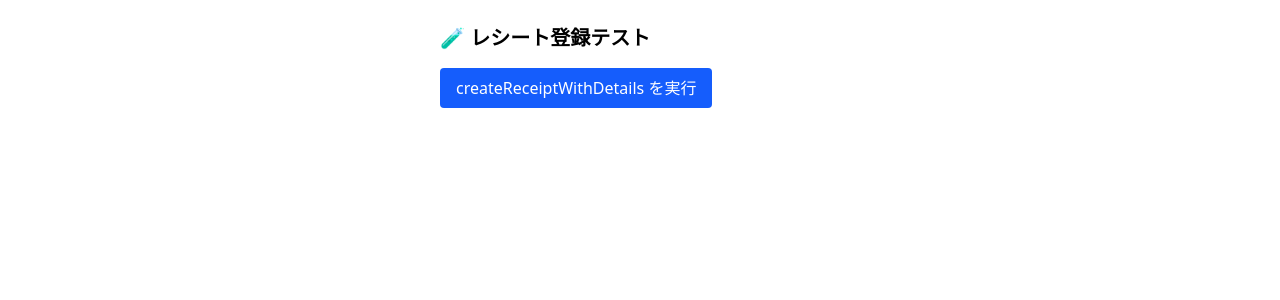
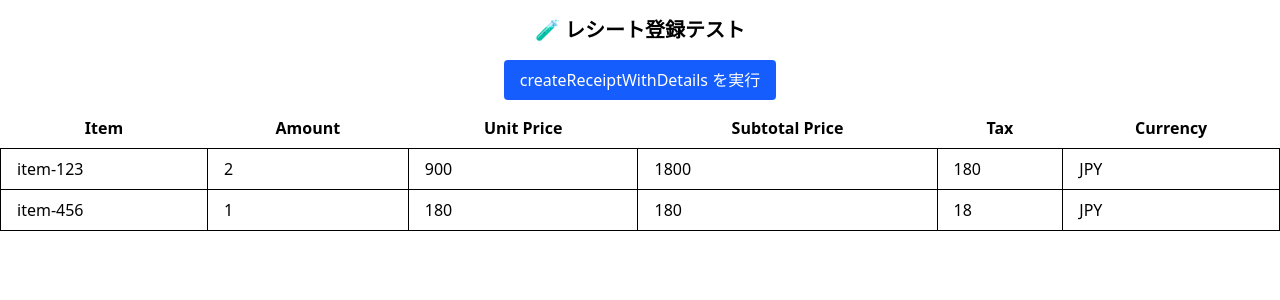
Before and after one commit to mino2506/receipt-reader, a Next.js app: page /ocr/receipt/create in a window 1280 px wide. Shown: the top 300 px of the page. Built offline with nearby package versions, Linux system fonts and the light colour scheme; no server answers.

Commit message:
テストページに楽観的更新を追加

```diff
--- a/app/components/ImageUploader/Main.tsx
+++ b/app/components/ImageUploader/Main.tsx
@@ -1,6 +1,8 @@
 // app/components/ImageUploader/ImageUploader.tsx
 
 "use client";
+
+import { useState } from "react";
 
 import type { ApiResponseFromType } from "@/lib/api/common.schema";
 import {
@@ -13,7 +15,6 @@ import type {
 	OpenAIChatCompletionChoiceSchema,
 } from "@/lib/openai/schema";
 import { convertToBase64 } from "@/utils/base64";
-import { useState } from "react";
 import {
 	parseReceiptToJsonWithAi,
 	tryParseAndFetchGCVFromClient,
--- a/app/ocr/receipt/create/page.tsx
+++ b/app/ocr/receipt/create/page.tsx
@@ -1,9 +1,15 @@
 "use client";
 
+import { useOptimistic, useState, useTransition } from "react";
+
+import type { ApiError } from "@/lib/api/common.schema";
 import { createReceiptWithDetails } from "@/lib/api/receipt/actions";
-import { useTransition } from "react";
+import type {
+	CreateReceiptWithDetailsInput,
+	CreatedReceiptWithDetails,
+} from "@/lib/api/receipt/create.type";
 
-const mockInput = {
+const mockInput: CreateReceiptWithDetailsInput = {
 	receipt: {
 		totalPrice: 1980,
 		userId: "47186933-47fa-4152-91f9-70fcf9d5247d", // SupabaseユーザーID（開発用）
@@ -37,63 +43,140 @@ const mockInput = {
 };
 
 export default function TestCreateReceiptPage() {
+	const [receipt, setReceipt] = useState<CreatedReceiptWithDetails | null>(
+		null,
+	);
+	const [optimisticReceipt, setOptimisticReceipt] = useOptimistic(receipt);
 	const [isPending, startTransition] = useTransition();
+	const [error, setError] = useState<ApiError | null>(null);
 
 	const handleSubmit = () => {
 		startTransition(async () => {
-			const result = await createReceiptWithDetails({
+			const optimisticReceipt: CreatedReceiptWithDetails = {
+				...mockInput,
 				receipt: {
-					totalPrice: 1980,
-					userId: "9b3472b4-9dde-72c0-8423-dbe153bb69c7", // ← supabase.auth.getUser() で上書きされるので仮でOK
+					totalPrice: mockInput.receipt.totalPrice,
+					userId: "-",
+					id: "-",
+					createdAt: new Date().toISOString(),
+					updatedAt: new Date().toISOString(),
+					deletedAt: null,
 				},
-				details: [
-					{
-						item: {
-							rawName: "UC 大きな ツイン シューゥゥ!! 超エキサイティン!!!!",
-							category: "snacks",
-						},
-						amount: 2,
-						unitPrice: 900,
-						subTotalPrice: 1800,
-						tax: 180,
-						currency: "JPY",
-					},
-					{
-						item: {
-							rawName: "サントリー天然水 2L",
-							normalized: "サントリー天然水",
-							category: "drink",
-						},
-						amount: 1,
-						unitPrice: 180,
-						subTotalPrice: 180,
-						tax: 18,
-						currency: "JPY",
-					},
-				],
-			});
+				details: mockInput.details.map((detail, index) => ({
+					...detail,
+					id: `00000000-0000-0000-0000-${index.toString().padStart(12, "0")}`,
+					itemId: `00000000-0000-0000-0000-${index.toString().padStart(12, "0")}`,
+					createdAt: new Date().toISOString(),
+					updatedAt: new Date().toISOString(),
+					deletedAt: null,
+				})),
+			};
+
+			setOptimisticReceipt(optimisticReceipt);
+
+			const result = await createReceiptWithDetails(mockInput);
 
 			if (result.success) {
-				alert("✅ 登録成功！");
+				setError(null);
+				setReceipt(result.data);
 			} else {
-				alert(`❌ 登録失敗: ${result.error.message}`);
-				console.error("エラー詳細:", result.error.hint ?? result.error);
+				setError(result.error);
+				console.error(result.error);
 			}
 		});
 	};
 
 	return (
-		<main className="p-6 max-w-md mx-auto">
-			<h1 className="text-xl font-bold mb-4">🧪 レシート登録テスト</h1>
-
+		<main className="flex flex-col items-center justify-center w-max-full">
+			<h1 className="text-xl font-bold m-4">🧪 レシート登録テスト</h1>
 			<button
 				type="button"
 				onClick={handleSubmit}
 				disabled={isPending}
-				className="bg-blue-600 text-white px-4 py-2 rounded disabled:opacity-50"
+				className="bg-blue-600 text-white px-4 py-2 rounded hover:opacity-80 disabled:opacity-50"
 			>
 				{isPending ? "送信中..." : "createReceiptWithDetails を実行"}
 			</button>
+			<div className="m-2 w-full">
+				<ReceiptTable receipt={optimisticReceipt ?? undefined} />
+			</div>
+			{error && (
+				<div>
+					<p className="text-red-600 text-sm mt-2">{error.message}</p>
+					<p className="text-red-600 text-sm mt-2">{error.hint}</p>
+				</div>
+			)}
 		</main>
 	);
 }
+
+const dummyReceipt: CreatedReceiptWithDetails = {
+	receipt: {
+		id: "dummy-receipt-id",
+		userId: "dummy-user-id",
+		totalPrice: 1980,
+		createdAt: new Date().toISOString(),
+		updatedAt: new Date().toISOString(),
+		deletedAt: null,
+	},
+	details: [
+		{
+			id: "dummy-detail-1",
+			itemId: "item-123",
+			amount: 2,
+			unitPrice: 900,
+			subTotalPrice: 1800,
+			tax: 180,
+			currency: "JPY",
+			receiptId: "dummy-receipt-id",
+			createdAt: new Date().toISOString(),
+			updatedAt: new Date().toISOString(),
+			deletedAt: null,
+		},
+		{
+			id: "dummy-detail-2",
+			itemId: "item-456",
+			amount: 1,
+			unitPrice: 180,
+			subTotalPrice: 180,
+			tax: 18,
+			currency: "JPY",
+			receiptId: "dummy-receipt-id",
+			createdAt: new Date().toISOString(),
+			updatedAt: new Date().toISOString(),
+			deletedAt: null,
+		},
+	],
+};
+function ReceiptTable({
+	receipt = dummyReceipt,
+}: { receipt: CreatedReceiptWithDetails | undefined }) {
+	return (
+		<div className="overflow-x-auto">
+			<table className="table-auto w-full">
+				<thead>
+					<tr>
+						<th className="px-4 py-2">Item</th>
+						<th className="px-4 py-2">Amount</th>
+						<th className="px-4 py-2">Unit Price</th>
+						<th className="px-4 py-2">Subtotal Price</th>
+						<th className="px-4 py-2">Tax</th>
+						<th className="px-4 py-2">Currency</th>
+					</tr>
+				</thead>
+				<tbody>
+					{receipt.details.map((detail) => (
+						<tr key={detail.id}>
+							<td className="border px-4 py-2">{detail.itemId}</td>
+							<td className="border px-4 py-2">{detail.amount}</td>
+							<td className="border px-4 py-2">{detail.unitPrice}</td>
+							<td className="border px-4 py-2">{detail.subTotalPrice}</td>
+							<td className="border px-4 py-2">{detail.tax}</td>
+							<td className="border px-4 py-2">{detail.currency}</td>
+						</tr>
+					))}
+				</tbody>
+			</table>
+		</div>
+	);
+}
--- a/lib/api/receipt/actions.ts
+++ b/lib/api/receipt/actions.ts
@@ -2,42 +2,20 @@
 
 import { prisma } from "@/lib/prisma";
 import { createClient as createServerClient } from "@/lib/supabase/server";
-import { z } from "zod";
+import type { z } from "zod";
 
 import {
-	type ApiResponseFromType,
-	createApiResponseSchema,
-} from "@/lib/api/common.schema";
-import {
 	type CreateReceiptDetailSchema,
-	CreateReceiptDetailWithItemArraySchema,
-	CreateReceiptSchema,
 	CreatedReceiptDetailArraySchema,
 	CreatedReceiptSchema,
 } from "@/lib/api/receipt";
+import {
+	type ApiResponseReceiptWithDetails,
+	type CreateReceiptWithDetailsInput,
+	CreateReceiptWithItemDetailsSchema,
+} from "./create.type";
 
-// [Input]
-const CreateReceiptWithItemDetailsSchema = z.object({
-	receipt: CreateReceiptSchema,
-	details: CreateReceiptDetailWithItemArraySchema,
-});
-type CreateReceiptWithDetailsInput = z.infer<
-	typeof CreateReceiptWithItemDetailsSchema
->;
-
-// [Output]
-const CreatedReceiptWithDetailsSchema = z.object({
-	receipt: CreatedReceiptSchema,
-	details: CreatedReceiptDetailArraySchema,
-});
-type CreatedReceiptWithDetails = z.infer<
-	typeof CreatedReceiptWithDetailsSchema
->;
-
-type ApiResponseReceiptWithDetails =
-	ApiResponseFromType<CreatedReceiptWithDetails>;
-
-type ReceiptDetailInput = z.infer<typeof CreateReceiptDetailSchema>;
+export type ReceiptDetailInput = z.infer<typeof CreateReceiptDetailSchema>;
 
 export async function createReceiptWithDetails(
 	input: CreateReceiptWithDetailsInput,
--- /dev/null
+++ b/lib/api/receipt/create.type.ts
@@ -0,0 +1,30 @@
+import { z } from "zod";
+
+import type { ApiResponseFromType } from "@/lib/api/common.schema";
+import {
+	CreateReceiptDetailWithItemArraySchema,
+	CreateReceiptSchema,
+	CreatedReceiptDetailArraySchema,
+	CreatedReceiptSchema,
+} from "@/lib/api/receipt";
+
+// [Input]
+export const CreateReceiptWithItemDetailsSchema = z.object({
+	receipt: CreateReceiptSchema,
+	details: CreateReceiptDetailWithItemArraySchema,
+});
+export type CreateReceiptWithDetailsInput = z.infer<
+	typeof CreateReceiptWithItemDetailsSchema
+>;
+
+// [Output]
+export const CreatedReceiptWithDetailsSchema = z.object({
+	receipt: CreatedReceiptSchema,
+	details: CreatedReceiptDetailArraySchema,
+});
+export type CreatedReceiptWithDetails = z.infer<
+	typeof CreatedReceiptWithDetailsSchema
+>;
+
+export type ApiResponseReceiptWithDetails =
+	ApiResponseFromType<CreatedReceiptWithDetails>;
--- a/lib/api/receipt/index.ts
+++ b/lib/api/receipt/index.ts
@@ -20,3 +20,10 @@ export {
 	UpdateReceiptDetailArraySchema,
 	ReceiptDetailIdArraySchema,
 } from "./receiptDetail";
+export {
+	CreateReceiptWithItemDetailsSchema,
+	type CreateReceiptWithDetailsInput,
+	CreatedReceiptWithDetailsSchema,
+	type CreatedReceiptWithDetails,
+	type ApiResponseReceiptWithDetails,
+} from "./create.type";
--- /dev/null
+++ b/lib/api/receipt/server/getReceiptDetailsByReceiptId.ts
@@ -0,0 +1,17 @@
+import { prisma } from "@/lib/prisma";
+
+/**
+ * 指定したレシートIDに紐づく明細を全件取得する
+ *
+ * @param receiptId - ReceiptテーブルのID(UUID)
+ * @returns ReceiptDetail[] 配列（receiptId に一致する全明細）
+ */
+export async function getReceiptDetailsByReceiptId(receiptId: string) {
+	return await prisma.receiptDetail.findMany({
+		where: { receiptId },
+		include: {
+			item: true, // optional: item情報も同時に欲しければ
+		},
+		orderBy: { createdAt: "asc" }, // 明細は日付順で並べるのが一般的
+	});
+}
```
